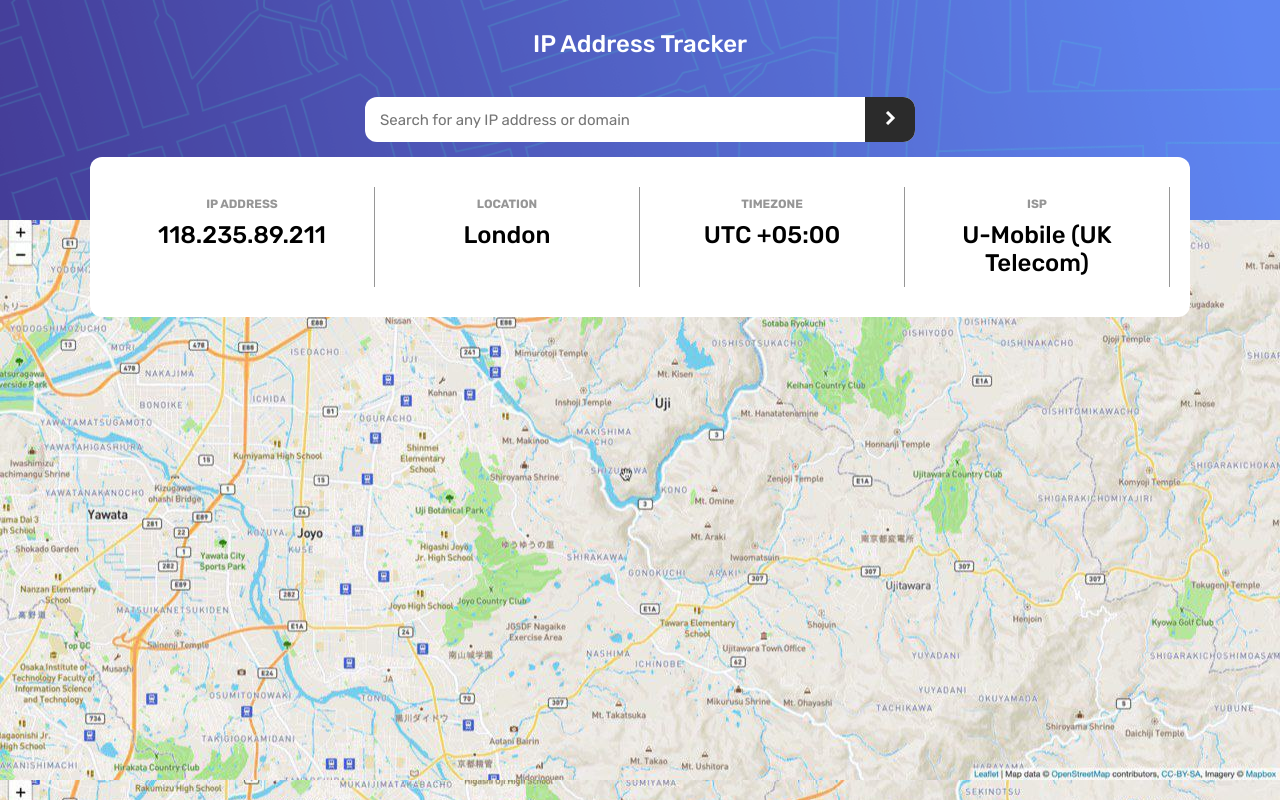
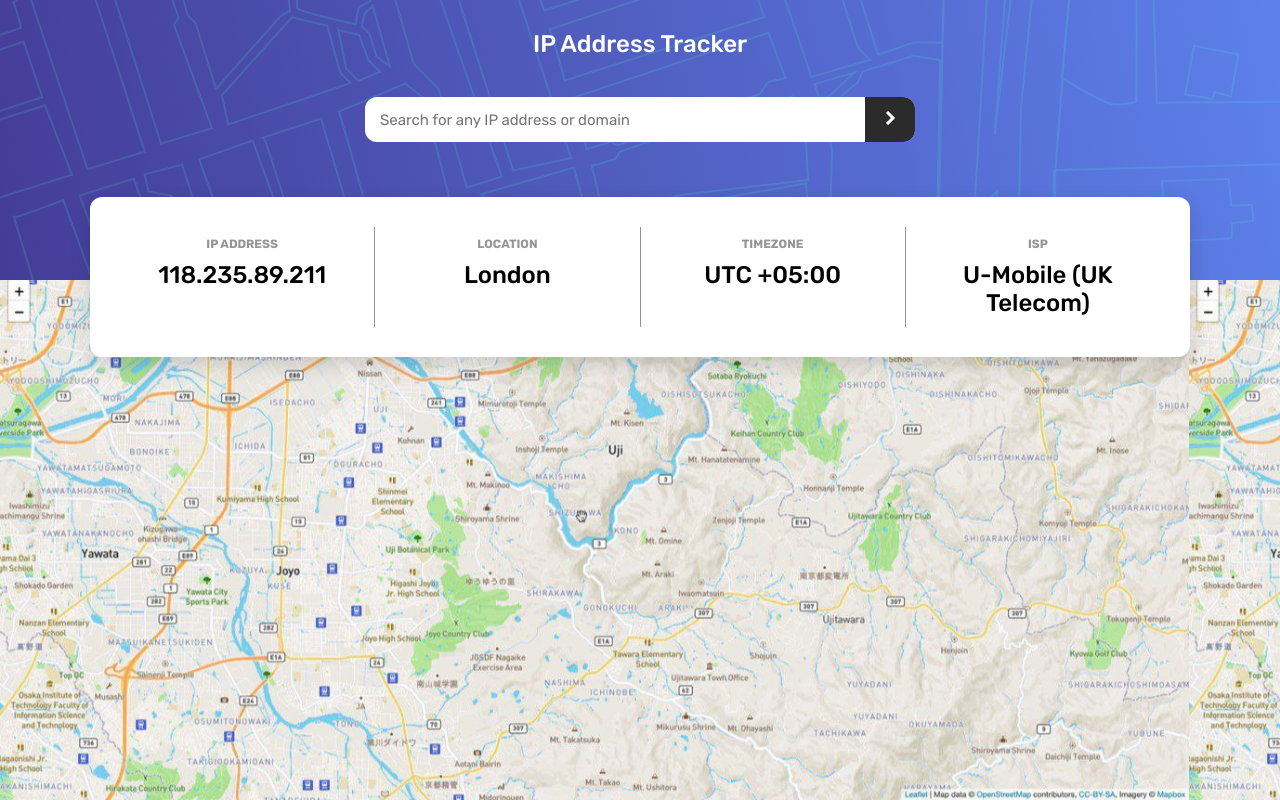
Before and after one commit to alikssant/IP-address-tracker, a React (Create React App) app: page / in a window 1280 px wide. Built offline with nearby package versions, Linux system fonts and the light colour scheme.

Commit message:
styling changes

```diff
--- a/src/index.css
+++ b/src/index.css
@@ -23,7 +23,7 @@
   color: #fff;
   font-weight: var(--font-weight-medium);
   width: 100%;
-  height: 220px;
+  height: 280px;
   background-image: url(/public/images/pattern-bg-desktop.png);
   background-size: cover;
   background-repeat: no-repeat;
@@ -68,12 +68,18 @@
   right: 0;
   border-top-right-radius: 12px;
   border-bottom-right-radius: 12px;
+
+  transition: transform 0.2s ease, box-shadow 0.2s ease;
+}
+.arrow-button:hover {
+  transform: scale(1.08);
+  box-shadow: 0 4px 12px rgba(0, 0, 0, 0.2);
 }
 
 .map-container {
   background-image: url(/public/images/img23.jpg);
   background-size: contain;
-  height: calc(100vh - 220px);
+  height: calc(100vh - 280px);
 }
 
 .ip-display-box {
@@ -81,12 +87,13 @@
   height: 280px;
   display: flex;
   justify-content: center;
-
+  margin-top: 40px;
   max-width: 1100px;
   background-color: #fff;
   border-radius: 12px;
   padding: 20px;
   text-align: center;
+  box-shadow: 0 8px 20px rgba(0, 0, 0, 0.15);
 }
 
 .header-ip-display {
@@ -94,6 +101,9 @@
   flex: 1;
   padding: 10px;
   border-right: 1px solid var(--dark-gray);
+}
+.header-ip-display:last-child {
+  border-right: none;
 }
 
 .ip-title {
```
